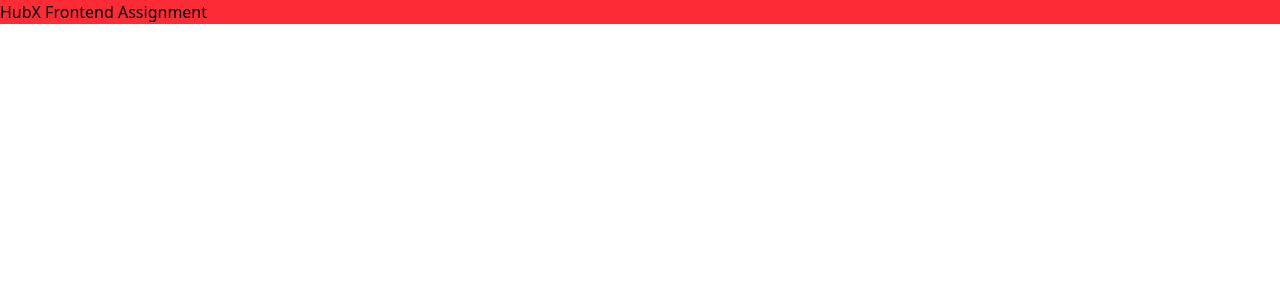
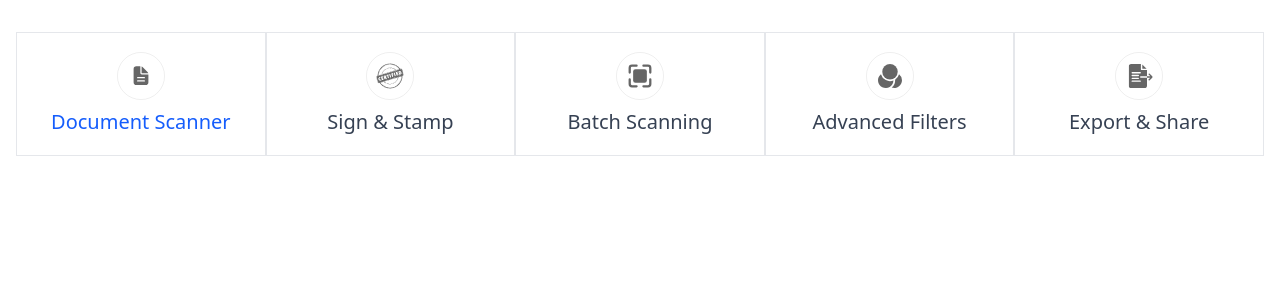
Before and after one commit to betulerkoc/fe-challenge, a React (Vite) app: page / in a window 1280 px wide. Shown: the top 300 px of the page. Built offline with nearby package versions, Linux system fonts and the light colour scheme.

Commit message:
create slidermenu component

```diff
--- a/src/App.tsx
+++ b/src/App.tsx
@@ -1,13 +1,16 @@
-import styles from './App.module.css';
+import SlideMenu from './components/SliderMenu';
+import { slides } from './data/slides';
 
 export function App() {
   return (
     <>
-      <header>
-        <h1 className='bg-red-500'>HubX Frontend Assignment</h1>
-      </header>
-
-      <main className={styles.main}></main>
+      <SlideMenu items={slides.map(slide => ({
+        title: slide.title,
+        subtitle: slide.subtitle,
+        description: slide.description,
+        image: slide.image,
+        icon: slide.icon
+      }))} />
     </>
   );
 }
--- /dev/null
+++ b/src/components/SliderMenu/index.tsx
@@ -0,0 +1,42 @@
+import React, { useState } from 'react';
+import { MenuItem } from '../../types';
+
+interface SlideMenuProps {
+  items: MenuItem[];
+  defaultActiveIndex?: number;
+}
+
+const SlideMenu: React.FC<SlideMenuProps> = ({ items, defaultActiveIndex = 0 }) => {
+  const [activeIndex, setActiveIndex] = useState(defaultActiveIndex);
+
+  return (
+    <div className="w-full">
+      <div className="mb-8 px-4">
+       {/* content */}
+      </div>
+
+      <div className="w-full overflow-x-auto scrollbar-hide">
+        <div className="flex px-4">
+          {items.map((item, index) => (
+            <button
+              key={index}
+              onClick={() => setActiveIndex(index)}
+              className={"flex flex-col items-center justify-center w-[301px] h-[124px] border border-gray-200 transition-all duration-200"}
+            >
+              <div className="w-12 h-12 mb-2 flex items-center justify-center text-gray-600">
+                {item.icon}
+              </div>
+              <div className="text-center">
+                <div className={`text-xl font-medium ${activeIndex === index ? 'text-blue-600' : 'text-gray-700'}`}>
+                  {item.title}
+                </div>
+              </div>
+            </button>
+          ))}
+        </div>
+      </div>
+    </div>
+  );
+};
+
+export default SlideMenu;
--- a/src/data/slides.ts
+++ b/src/data/slides.ts
@@ -1,32 +1,48 @@
-export const slides = [
+import React from 'react';
+import { DocumentScanner, SignAndStamp, BatchScan, AdvancedFilter, Export } from "../components/Icons";
+
+export interface Slide {
+    title: string;
+    subtitle: string;
+    description: string;
+    image: string;
+    icon: React.ReactElement;
+}
+
+export const slides: Slide[] = [
     {
         title: "Document Scanner",
         subtitle: "Scan with Ease",
         description: "Scan any document instantly with your mobile device by just a few steps. Save as PDF,JPG,ZIP,TXT and Word format.",
         image: "assets/images/documentScanner.png",
+        icon: React.createElement(DocumentScanner),
     },
     {
         title: "Sign & Stamp",
         subtitle: "One-Tap Focus",
         description: "Draw, scan or import your signature and stamp with a simple touch. Sign and stamp any document with just a single tap!",
         image: "assets/images/signatureAndStamp.png",
+        icon: React.createElement(SignAndStamp),
     },
     {
         title: "Batch Scanning",
         subtitle: "Multiple Page Scan",
         description: "Scan multiple pages or documents in multiple-scanning mode. Batch all scans as a single document.",
         image: "assets/images/batchScan.png",
+        icon: React.createElement(BatchScan),
     },
     {
         title: "Advanced Filters",
         subtitle: "Unique Filters",
         description: "Apply advanced filters and enhance quality with various custom made filters. Manually edit brightness and contrast by your own choice on the custom filters.",
         image: "assets/images/advancedFilters.png",
+        icon: React.createElement(AdvancedFilter),
     },
     {
         title: "Export & Share",
         subtitle: "All-Round Conversion",
         description: "Export your scans as PDF,JPG,ZIP,TXT and Word.",
         image: "assets/images/exportAndShare.png",
+        icon: React.createElement(Export),
     }
 ];
--- /dev/null
+++ b/src/types/index.ts
@@ -0,0 +1,9 @@
+import { ReactElement } from 'react';
+
+export interface MenuItem {
+  title: string;
+  subtitle: string;
+  description: string;
+  image?: string;
+  icon?: ReactElement;
+}
```
Also changed, not shown: src/components/Slider/index.tsx (deleted).
